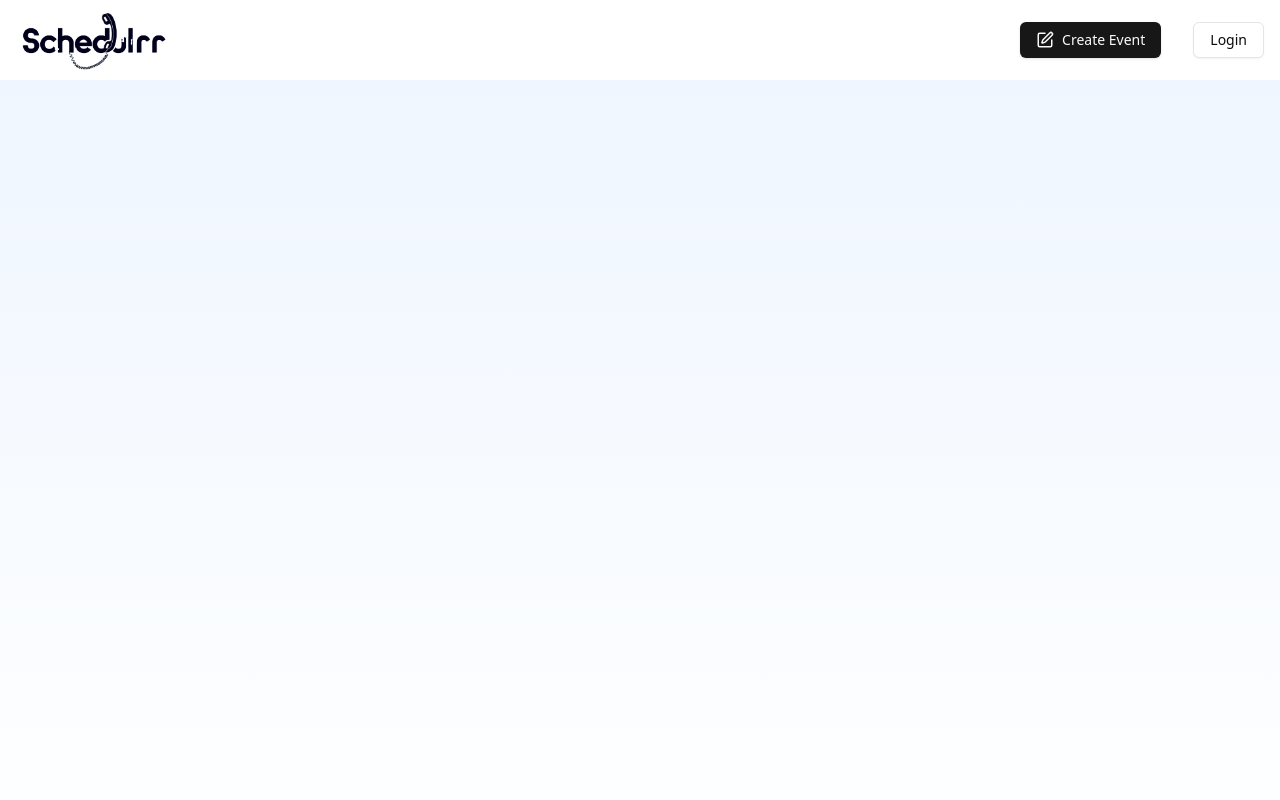
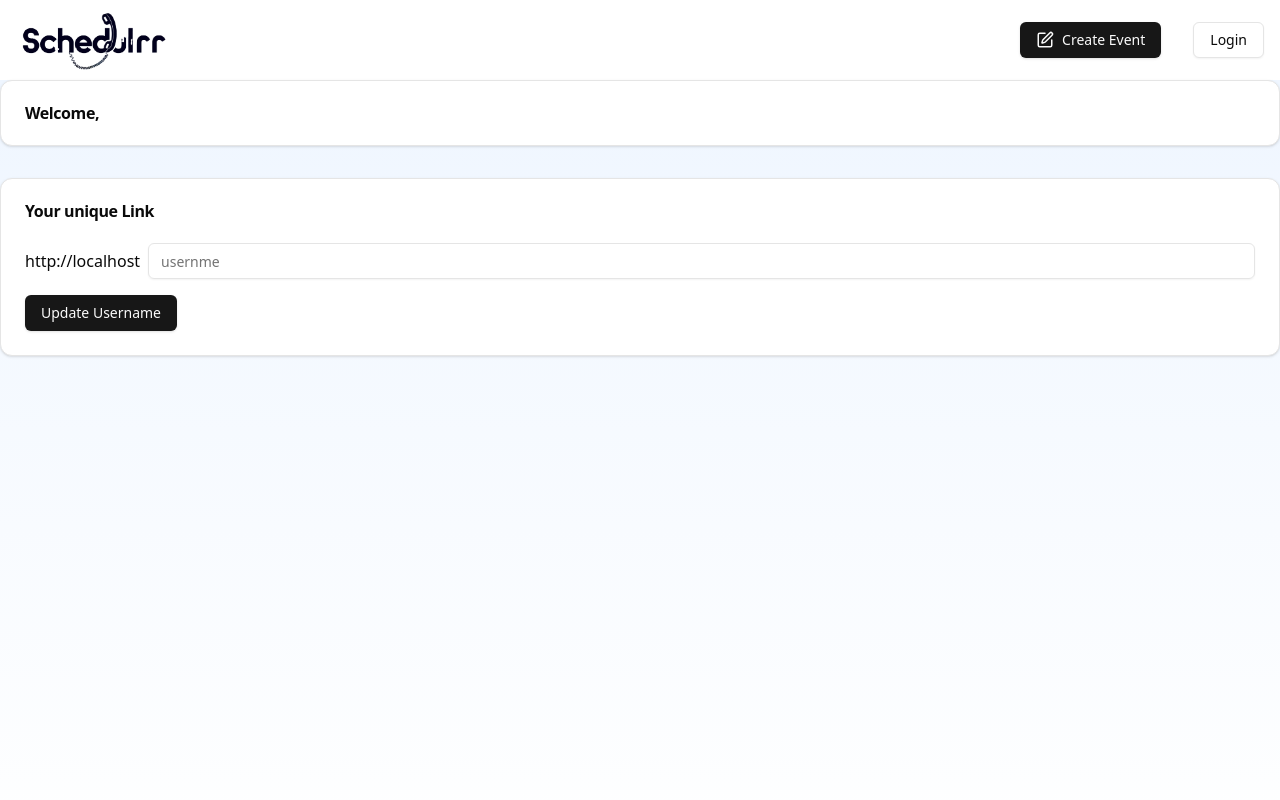
Before and after one commit to Muskan-7867/Schdulrr, a Next.js app: page /dashboard in a window 1280 px wide. Shown: the top 800 px of the page. Built offline with nearby package versions, Linux system fonts and the light colour scheme; no server answers.

Commit message:
dashboard page

```diff
--- a/app/(main)/dashboard/page.jsx
+++ b/app/(main)/dashboard/page.jsx
@@ -1,14 +1,55 @@
-import { useUser } from "@clerk/nextjs";
-import React from 'react'
+"use client";
+import { useUser } from "@clerk/nextjs"; // Ensure this import is correct for your version
+import React, { useEffect } from "react";
+import { Card, CardContent, CardHeader, CardTitle } from "../../../components/ui/card";
+import {Input} from "../../../components/ui/input";
+import { Button } from "../../../components/ui/button";
+
+import { usernameSchema} from '../../lib/validators';
+import { useForm } from "react-hook-form";
+import { zodResolver } from "@hookform/resolvers/zod";
 
 const Dashboard = () => {
-    const {isLoaded, user} = useUser();
-    console.log(user)
-  return (
-    <div>
+  const { isLoaded, user } = useUser();
+
+  const {register, handleSubmit, setValue, formState:{errors}} = useForm({
+    resolver: zodResolver(usernameSchema),
+  });
+  useEffect(() => {
+    setValue("username", user?.username)
+  },[isLoaded]);
+
+  const onSubmit = async (data) => {};
+return (
+    <div className="space-y-8">
+       <Card>
+         <CardHeader>
+            <CardTitle>Welcome, {user?.firstName}</CardTitle>
+         </CardHeader>
+       </Card>
+
+       <Card>
+         <CardHeader>
+            <CardTitle>Your unique Link</CardTitle>
+         </CardHeader>
+         <CardContent>
+            <form onSubmit={handleSubmit(onSubmit)} className="space-y-4">
+                <div>
+                    <div className="flex items-center gap-2 ">
+                       <span>{window?.location.origin}</span>
+                       <Input {...register("username")} placeholder="usernme"></Input>
+                    </div>
+                    {errors.username &&(
+                        <p className="text-red-600 text-sm ml-1">{errors.username.message}</p>
+                    )}
+                </div>
+                <Button type='submit'>Update Username</Button>
+            </form>
+         </CardContent>
+       </Card>
 
     </div>
-  )
-}
+  );
+};
 
-export default Dashboard
+export default Dashboard;
```
